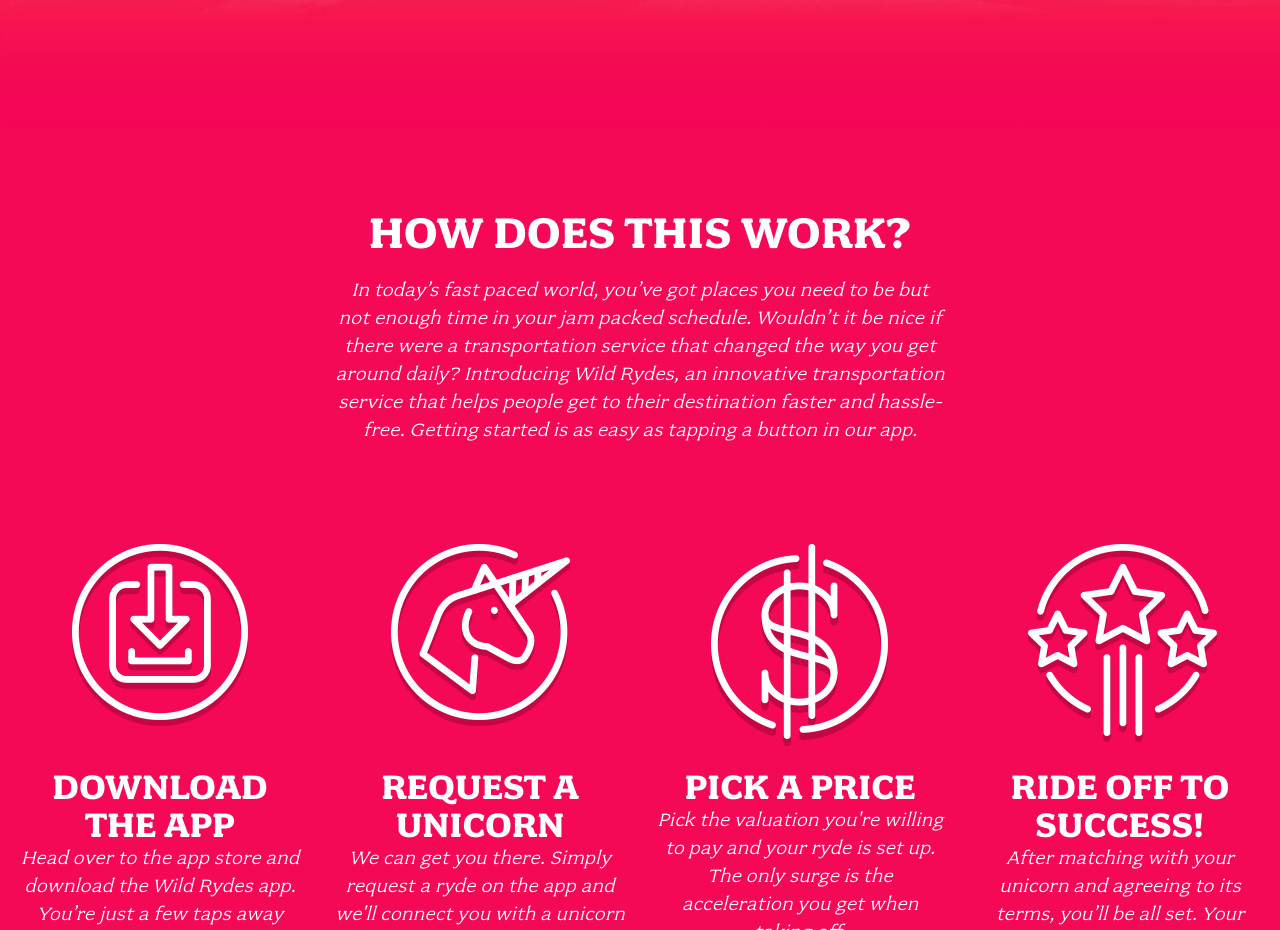
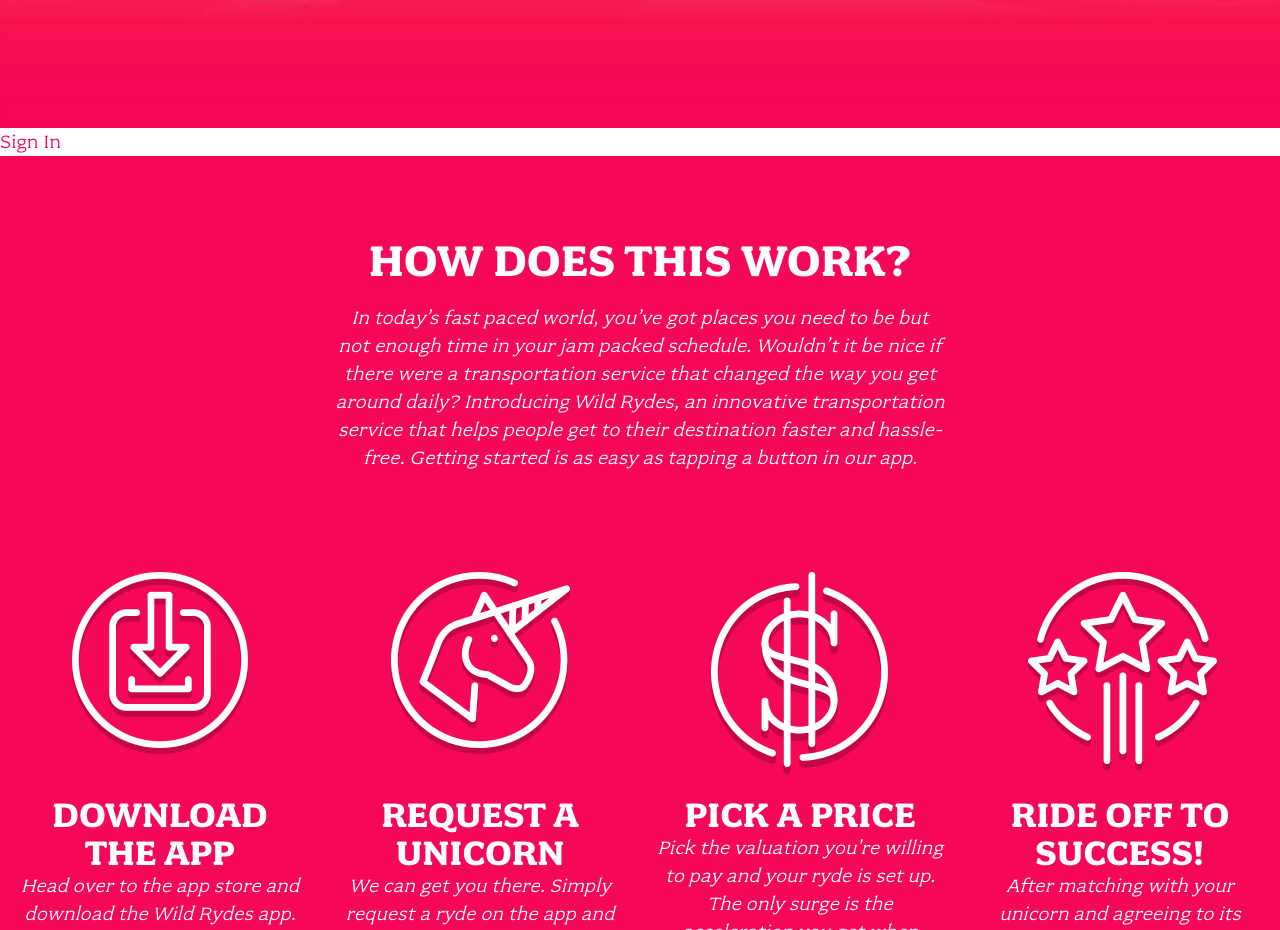
Before and after one commit to timangs/Amplify, a plain HTML site: page index.html in a window 1280 px wide. Shown: the part 820-1750 px from the top of the page. Drawn offline with Linux system fonts and the light colour scheme.

Commit message:
Update index.html

```diff
--- a/index.html
+++ b/index.html
@@ -25,6 +25,7 @@
       </ul>
     </nav>
     <button type="button" class="btn-menu"><span>Menu</span></button>
+    <a class="sign-in-button" href="/signin.html">Sign In</a>
     <a class="home-button" href="/register.html">Giddy Up!</a>
   </header>
 
```
